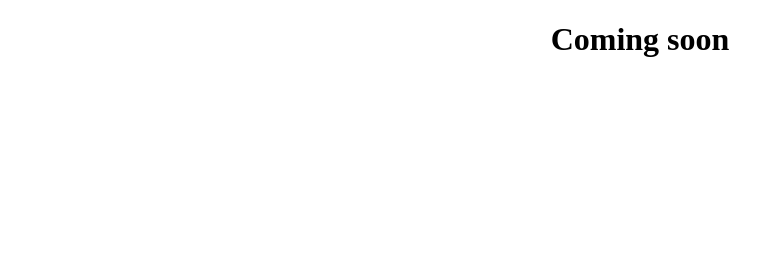
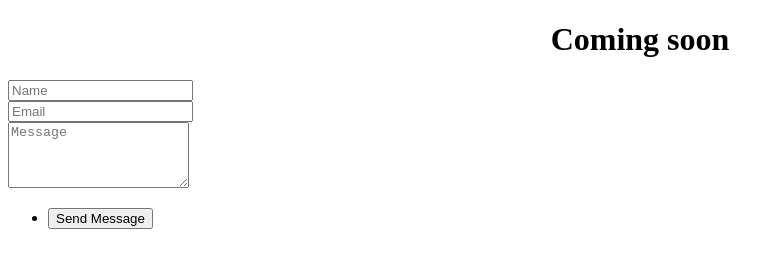
Before and after one commit to IsaacBoateng/IsaacBoateng.github.io, a plain HTML site: page index.html in a window 1280 px wide. Shown: the whole page, without its empty margins (0-784 px from the left). Drawn offline with Linux system fonts and the light colour scheme.

Commit message:
Update index.html

```diff
--- a/index.html
+++ b/index.html
@@ -9,5 +9,19 @@
 </head>
 <body>
     <h1>Coming soon</h1>
+
+<div class="row">
+<div class="col-8 col-12-small">
+    <form method="post" action="https://formsubmit.co/ioblld3@gmail.com">
+        <div class="row gtr-uniform gtr-50">
+            <div class="col-6 col-12-xsmall"><input type="text" name="name" id="name" placeholder="Name" /></div>
+            <div class="col-6 col-12-xsmall"><input type="email" name="email" id="email" placeholder="Email" /></div>
+            <div class="col-12"><textarea name="message" id="message" placeholder="Message" rows="4"></textarea></div>
+        </div>
+    </form>
+    <ul class="actions">
+        <li><input type="submit" value="Send Message" /></li>
+    </ul>
+	</div>
 </body>
 </html>
```
